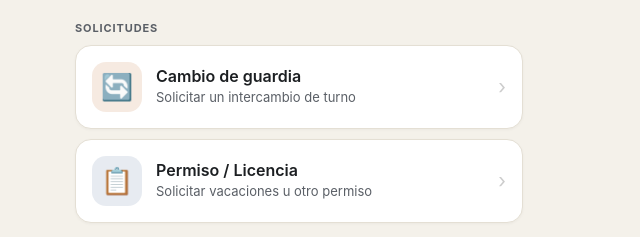
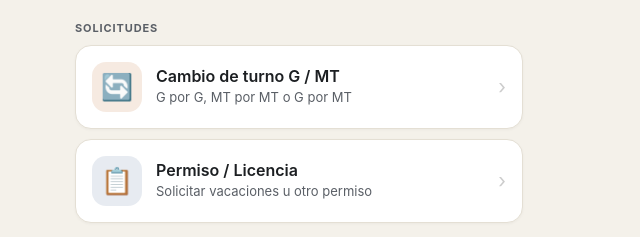
Before and after one commit to josanibannez/Urgencias-HELL, a plain HTML site: page index.html in a window 1280 px wide. Shown: the part 327-564 px from the top of the page, 341-981 px from the left. Drawn offline with Linux system fonts and the light colour scheme.

Commit message:
App: cambios de turno G y MT

```diff
--- a/index.html
+++ b/index.html
@@ -129,8 +129,8 @@ footer strong{color:var(--g)}
   <a class="card" href="https://docs.google.com/forms/d/e/1FAIpQLSecuSTPSXXu-nPrPs3v9J4gVQZ_YAPJY9B4ORDIIqhmRYoJpA/viewform" target="_blank" rel="noopener">
     <div class="icon o">🔄</div>
     <div class="txt">
-      <h2>Cambio de guardia</h2>
-      <p>Solicitar un intercambio de turno</p>
+      <h2>Cambio de turno G / MT</h2>
+      <p>G por G, MT por MT o G por MT</p>
     </div>
     <span class="arr">›</span>
   </a>
```
